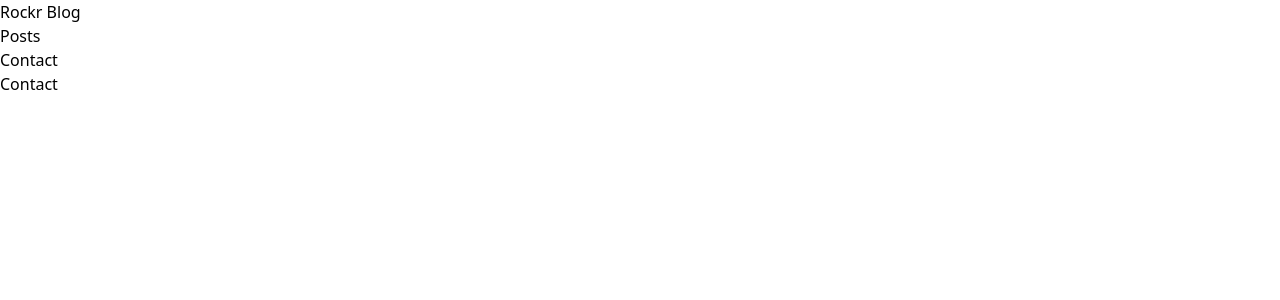
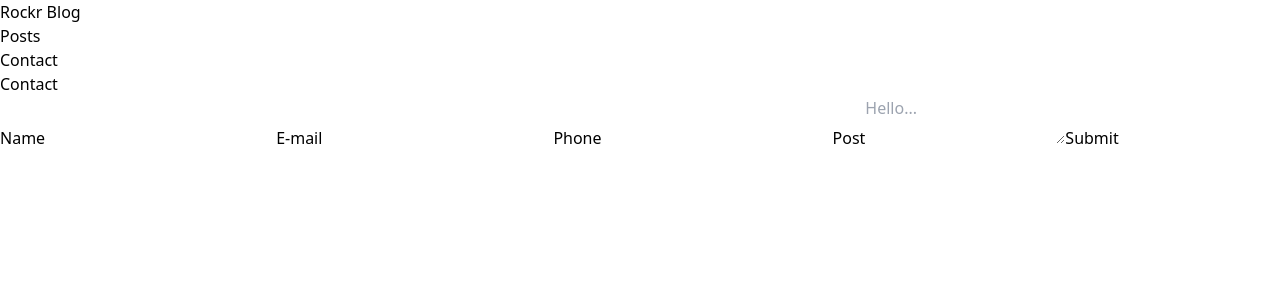
Before and after one commit to vorsakha/coderockr-test, a React (Create React App) app: page /contact in a window 1280 px wide. Shown: the top 300 px of the page. Built offline with nearby package versions, Linux system fonts and the light colour scheme.

Commit message:
Contact - add contact page structure

```diff
--- /dev/null
+++ b/src/components/ContactDetail/index.tsx
@@ -0,0 +1,76 @@
+import { ChangeEvent, FormEvent, useState } from "react";
+
+const ContactDetail = () => {
+  const [formContent, setFormContent] = useState<FormTypes>({
+    name: "",
+    email: "",
+    phone: "",
+    post: "",
+  });
+
+  const handleForm = (e: ChangeEvent) => {
+    const value = (e.currentTarget as HTMLFormElement).value;
+    const name = (e.currentTarget as HTMLFormElement).name;
+
+    setFormContent((prev) => ({ ...prev, [name]: value }));
+  };
+
+  const handleSubmit = (e: FormEvent<HTMLFormElement>) => {
+    e.preventDefault();
+
+    console.log(formContent);
+  };
+
+  return (
+    <div>
+      <h1>Contact</h1>
+      <form onSubmit={(e) => handleSubmit(e)}>
+        <label htmlFor="name" placeholder="Fill your full name">
+          Name
+        </label>
+        <input
+          value={formContent.name}
+          onChange={handleForm}
+          type="text"
+          id="name"
+          name="name"
+        />
+
+        <label htmlFor="email" placeholder="Fill a valid e-mail">
+          E-mail
+        </label>
+        <input
+          value={formContent.email}
+          onChange={handleForm}
+          type="email"
+          id="email"
+          name="email"
+        />
+
+        <label htmlFor="phone" placeholder="Fill a your phone">
+          Phone
+        </label>
+        <input
+          value={formContent.phone}
+          onChange={handleForm}
+          type="text"
+          id="phone"
+          name="phone"
+        />
+
+        <label htmlFor="post">Post</label>
+        <textarea
+          value={formContent.post}
+          onChange={handleForm}
+          id="post"
+          name="post"
+          placeholder="Hello..."
+        />
+
+        <button type="submit">Submit</button>
+      </form>
+    </div>
+  );
+};
+
+export default ContactDetail;
--- a/src/pages/Contact/index.tsx
+++ b/src/pages/Contact/index.tsx
@@ -1,5 +1,11 @@
+import ContactDetail from "../../components/ContactDetail";
+
 const Contact = () => {
-  return <div>Contact</div>;
+  return (
+    <div>
+      <ContactDetail />
+    </div>
+  );
 };
 
 export default Contact;
```
Also changed, not shown: src/types/index.d.ts (+7 -0 lines).
